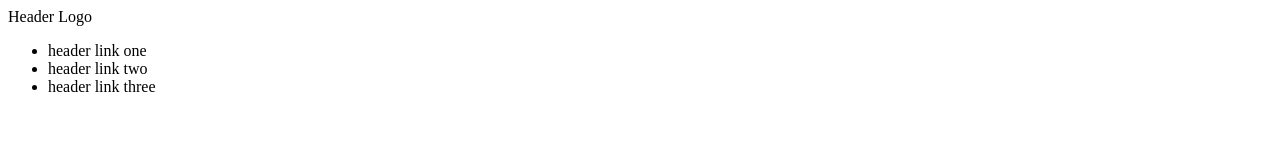
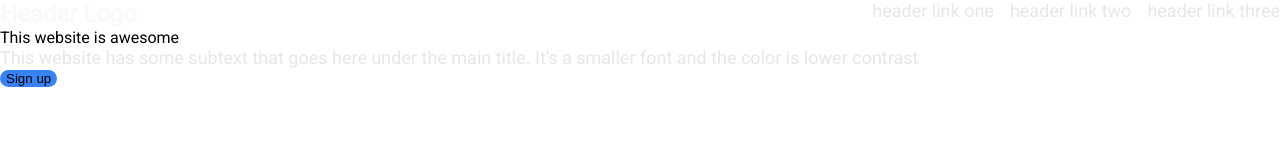
Before and after one commit to blanKTcup/odin-landing-page, a plain HTML site: page index.html in a window 1280 px wide. Drawn offline with Linux system fonts and the light colour scheme.

Commit message:
hero foundation

```diff
--- a/index.html
+++ b/index.html
@@ -4,12 +4,17 @@
 		<meta charset="UTF-8" />
 		<meta name="viewport" content="width=device-width, initial-scale=1.0" />
 		<link rel="stylesheet" href="style.css" />
+		<link rel="preconnect" href="https://fonts.googleapis.com" />
+		<link rel="preconnect" href="https://fonts.gstatic.com" crossorigin />
+		<link
+			href="https://fonts.googleapis.com/css2?family=Caveat&family=Roboto&display=swap"
+			rel="stylesheet"
+		/>
 		<title>Odin Landing Page</title>
 	</head>
 	<body>
-		<div class="section-one">
-			<div class="header">
-        <div id="logo">Header Logo</div>
+		<div class="header-container">
+			<div id="header-logo">Header Logo</div>
 			<div id="header-links">
 				<ul>
 					<li><a>header link one</a></li>
@@ -18,9 +23,16 @@
 				</ul>
 			</div>
 		</div>
-      <div class="hero">
-
+		<div class="hero-section-container">
+			<div class="hero-container">
+				<div id="hero-main-text">This website is awesome</div>
+				<div id="hero-secondary-text">
+					This website has some subtext that goes here under the main title.
+					It's a smaller font and the color is lower contrast
 				</div>
+				<button id="sign-up">Sign up</button>
+			</div>
+			<img />
 		</div>
 	</body>
 </html>
--- a/style.css
+++ b/style.css
@@ -0,0 +1,42 @@
+.section-one {
+  color: #1F2937;
+}
+
+body {
+  font-family: Roboto, Helvetica, sans-serif;
+  margin: 0;
+}
+
+.header-container {
+  display: flex;
+  justify-content: space-between;
+}
+
+#header-logo {
+  font-size: 24px;
+  color: #F9FAF8;
+  font-weight: bold;
+}
+
+ul {
+  list-style: none;
+  margin: 0;
+  padding: 0;
+  display: flex;
+  gap: 16px;
+}
+
+a {
+  text-decoration: none;
+}
+
+#header-links, #hero-secondary-text {
+  font-size: 18px;
+  color: #E5E7EB;
+}
+
+#sign-up {
+  background-color: #3882F6;
+  border-radius: 25px;
+  border: 0;
+}
```
Lines whose indentation alone changed are shown as unchanged.
